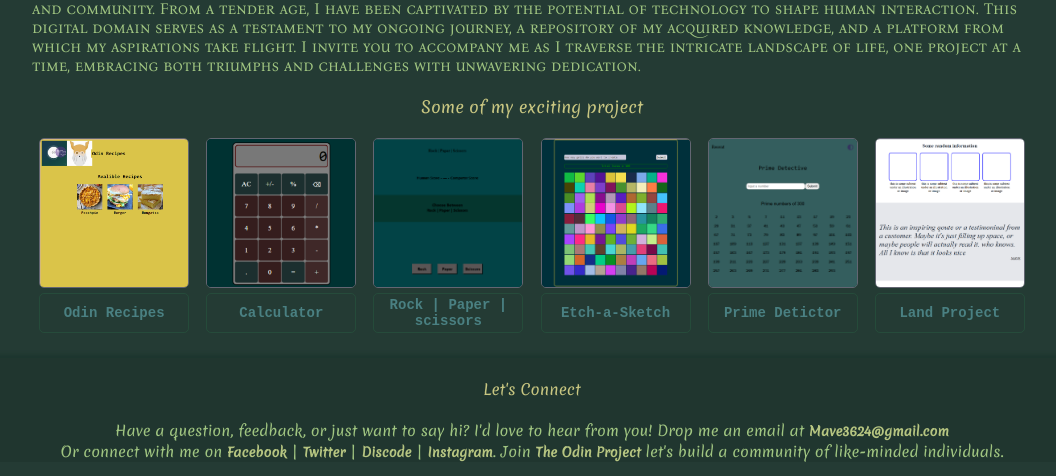
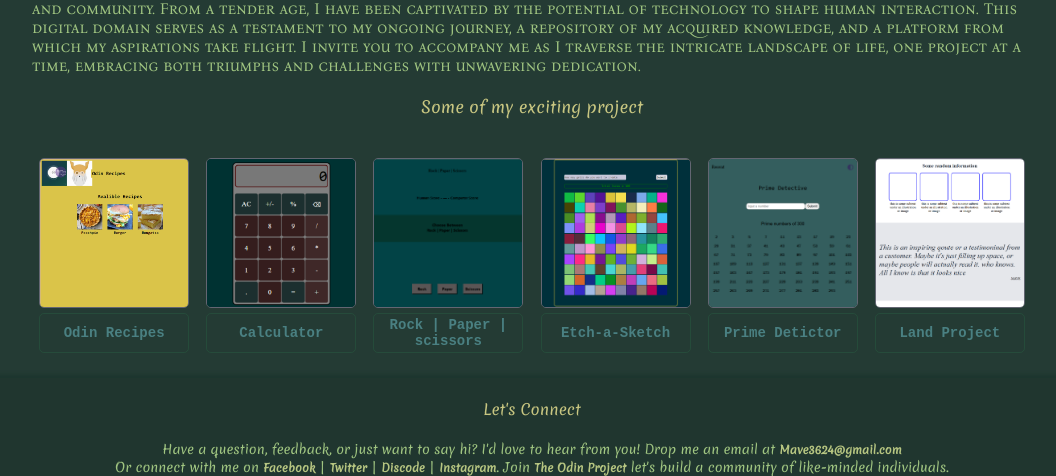
Before and after one commit to Mave3624/Mave3624, a plain HTML site: page index.html in a window 1280 px wide. Shown: the part 1843-2319 px from the top of the page, without its empty margins (108-1164 px from the left). Drawn offline with Linux system fonts and the light colour scheme.

Commit message:
fontsize responsiveness

```diff
--- a/css/style.css
+++ b/css/style.css
@@ -17,7 +17,7 @@
 :root {
     --main: Mave-Font, 'Courier New', Courier, monospace;
     --header: Header-Font, monospace;
-    --main-size: calc(0.6rem + max(0.5vh, 0.5vw));
+    --main-size: calc(0.6rem + clamp(0rem, max(0.5vh, 0.5vw), 0.4rem));
     --header-size:calc(0.6rem + max(0.5vh, 0.5vw));
     --logo-width: clamp(100px, calc(100px + min(10vw, 10vh)), 250px);
 }
@@ -38,7 +38,7 @@ body {
     background-color: rgb(36, 60, 53);
     border-radius: 10px;
     box-shadow: 1px 1px 2px 1px rgb(26, 53, 39);
-    width: 100vw;
+    max-width: 100vw;
     margin: 0 auto;
     padding: 15px 0px 10px 10px;
 }
@@ -99,7 +99,7 @@ footer {
 }
 
 footer > p {
-    font-size: clamp(0.5rem, calc(0.5rem + max(0.5vh, 0.5vw)), 8rem);
+    font-size: clamp(0.5rem, calc(0.5rem + max(0.5vh, 0.5vw)), 0.8rem);
     font-family: var(--header),system-ui, -apple-system, BlinkMacSystemFont, 'Segoe UI', Roboto, Oxygen, Ubuntu, Cantarell, 'Open Sans', 'Helvetica Neue', sans-serif;
     color: rgb(160, 197, 129);
     margin: 0px auto;
@@ -114,7 +114,7 @@ a {
     text-decoration: none;
     font-family: var(--header);
     font-weight: bold;
-    font-size: clamp(0.5rem, calc(0.5rem + max(0.5vh, 0.5vw)), 0.8rem);
+    font-size: clamp(0.5rem, calc(0.5rem + max(0.5vh, 0.5vw)), 0.7rem);
 }
 
 .imgHolder, .imgHolder>img {
@@ -150,6 +150,7 @@ a {
     justify-content:space-evenly;
     gap: 10px;
     flex-wrap: wrap;
+    margin-top: 20px;
 }
 .project {
     display: flex;
```
